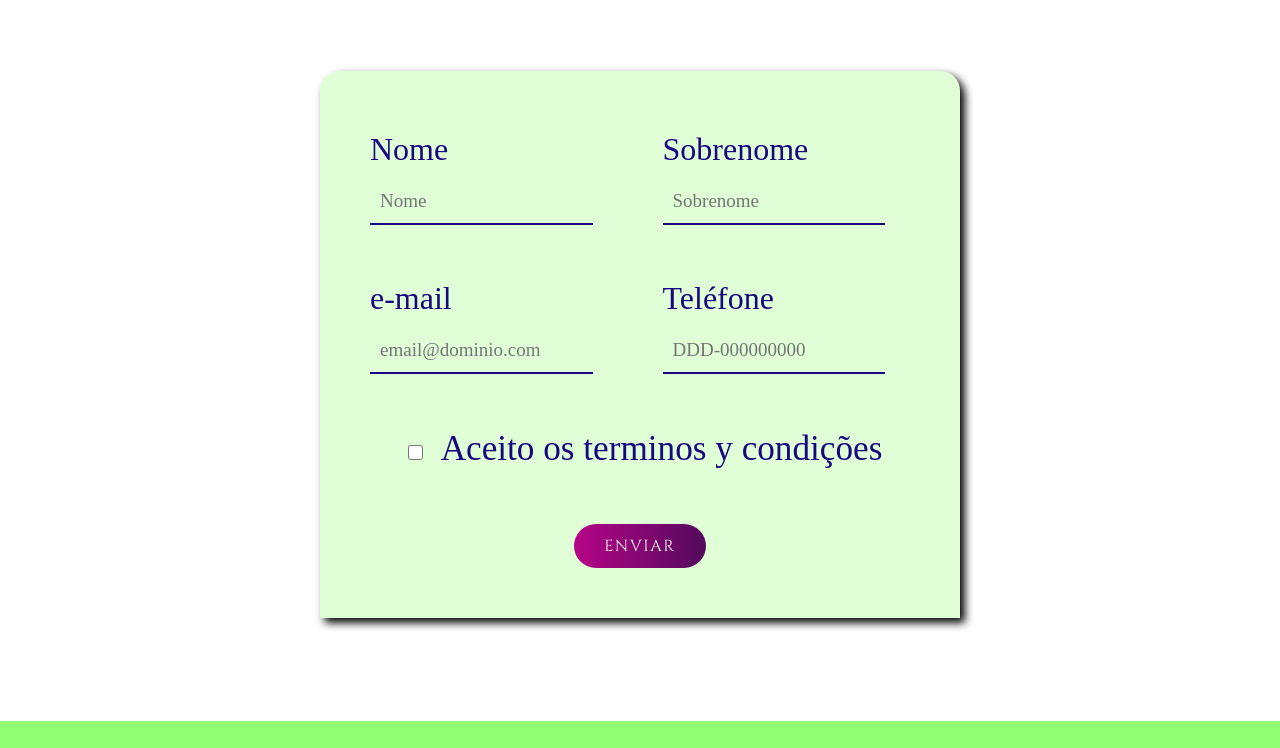
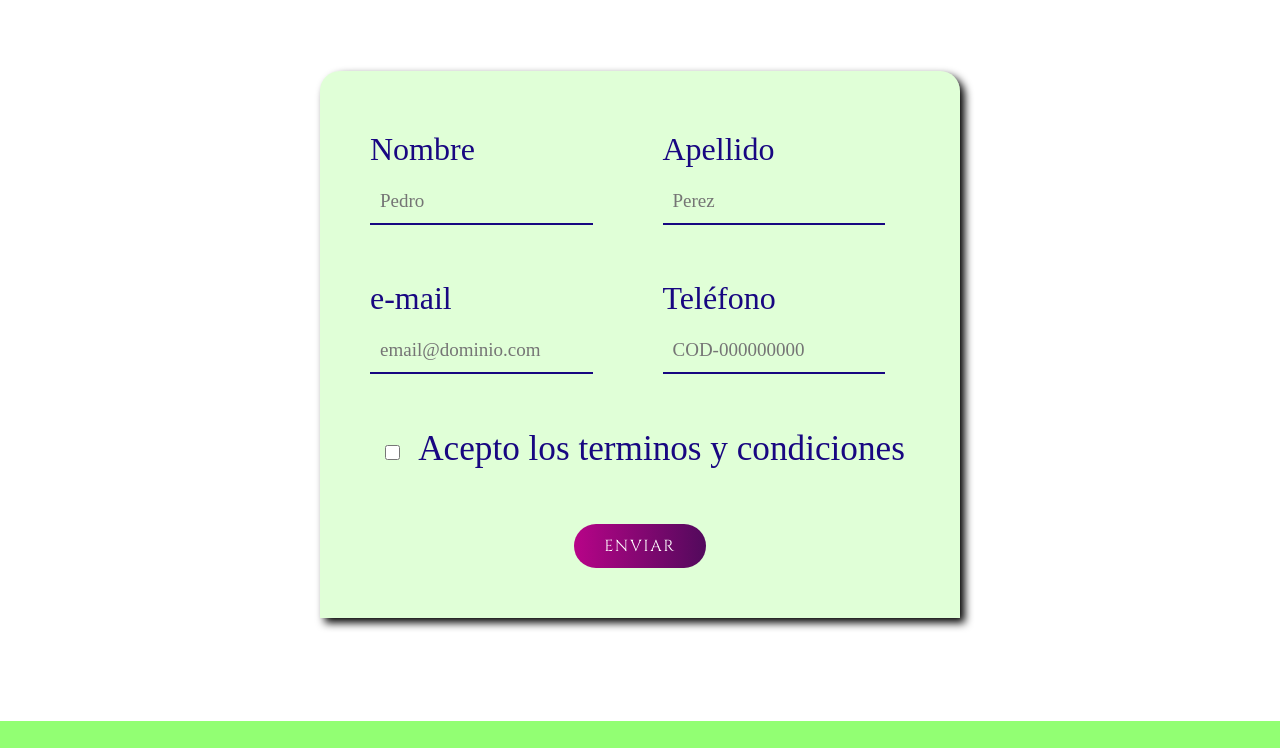
Before and after one commit to guzmandp/project-cod-palante, a plain HTML site: page index.html in a window 1280 px wide. Shown: the part 4180-4928 px from the top of the page. Drawn offline with Linux system fonts and the light colour scheme; grey boxes are pictures that could not be loaded; a web font is replaced by a local one.

Commit message:
changing the translation of the form for Spanish

```diff
--- a/index.html
+++ b/index.html
@@ -161,24 +161,23 @@
             </div>
         </div>
     </aside>
-
     <section class="container__Form">
         <form action="#" class="formulario" id="formulario">
             <div class="formulario__grupo" id="grupo__nombre">
-                <label class="formulario__label">Nome</label>
+                <label class="formulario__label">Nombre</label>
                 <div class="formulario__grupo-input">
-                    <input type="text" class="formulario__input" name="nombre" id="nombre" placeholder="Nome">
+                    <input type="text" class="formulario__input" name="nombre" id="nombre" placeholder="Pedro">
                     <i class="formulario__validacion-estado fas fa-times-circle"></i>
                 </div>
-                    <p class="formulario__input-error">O nome deve ter minimo 4 caracteres só de números e letras</p>
+                    <p class="formulario__input-error">El nombre debe tener minimo 4 caracteres de números o letras</p>
             </div>
             <div class="formulario__grupo" id="grupo__usuario">
-                    <label class="formulario__label">Sobrenome</label>
+                    <label class="formulario__label">Apellido</label>
                 <div class="formulario__grupo-input">
-                    <input type="text" class="formulario__input" name="usuario" id="usuario" placeholder="Sobrenome"">
+                    <input type="text" class="formulario__input" name="usuario" id="usuario" placeholder="Perez"">
                     <i class="formulario__validacion-estado fas fa-times-circle"></i>
                 </div>
-                    <p class="formulario__input-error">O sobrenome deve ter minimo 4 caracteres só de números e letras</p>
+                    <p class="formulario__input-error">El Apellido debe tener minimo 4 caracteres de números o letras</p>
             </div>
                 <div class="formulario__grupo" id="grupo__correo">
                     <label class="formulario__label">e-mail</label>
@@ -186,20 +185,20 @@
                     <input type="email" class="formulario__input" name="correo" id="correo" placeholder="email@dominio.com">
                     <i class="formulario__validacion-estado fas fa-times-circle"></i>
                 </div>
-                    <p class="formulario__input-error">O e-mail deve ter mÍnimo 4 caracteres de números e letras</p>
+                    <p class="formulario__input-error">El e-mail debe tenerr mÍnimo 4 caracteres de números y letras</p>
             </div>
             <div class="formulario__grupo" id="grupo__telefono">
-                    <label class="formulario__label">Teléfone</label>
+                    <label class="formulario__label">Teléfono</label>
                 <div class="formulario__grupo-input">
-                        <input type="telefono" class="formulario__input" name="telefono" id="telefono" placeholder="DDD-000000000">
+                        <input type="telefono" class="formulario__input" name="telefono" id="telefono" placeholder="COD-000000000">
                         <i class="formulario__validacion-estado fas fa-times-circle"></i>
                 </div>
-                    <p class="formulario__input-error">O numero de telefone deve ter 10 caracteres</p>
+                    <p class="formulario__input-error">El numero de telefono debe tenerr 10 caracteres</p>
             </div>
             <div class="formulario__grupo formulario__grupo-terminos" id="grupo__terminos">
                 <label class="formulario__label">
                     <input class="formulario__checkbox" type="checkbox" name="terminos" id="terminos">
-                    <b class="formulario__span">Aceito os terminos y condições</b>
+                    <b class="formulario__span">Acepto los terminos y condiciones</b>
                 </label>
             </div>
             <div class="formulario__mensaje" id="formulario__mensaje">
```
